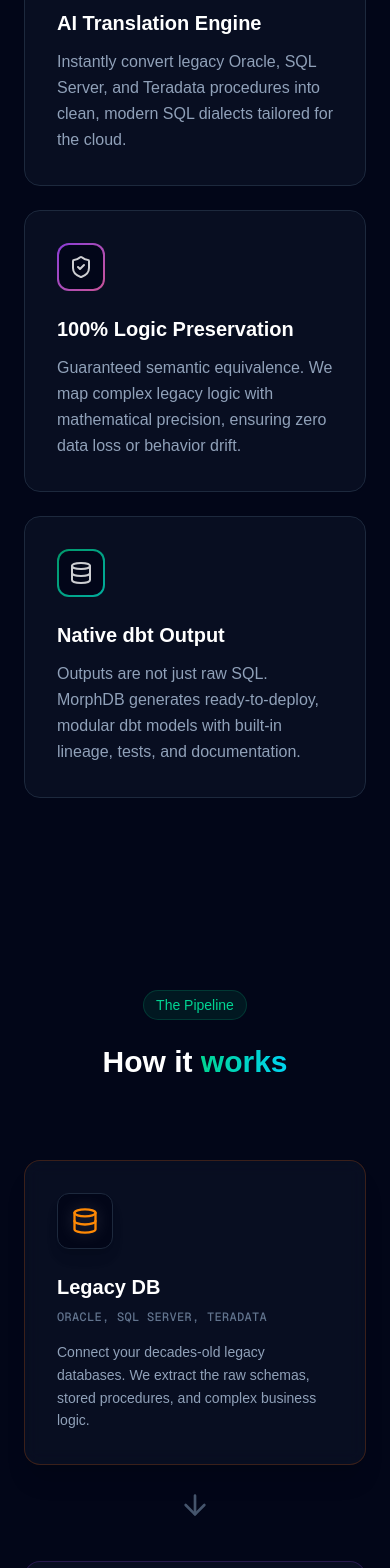
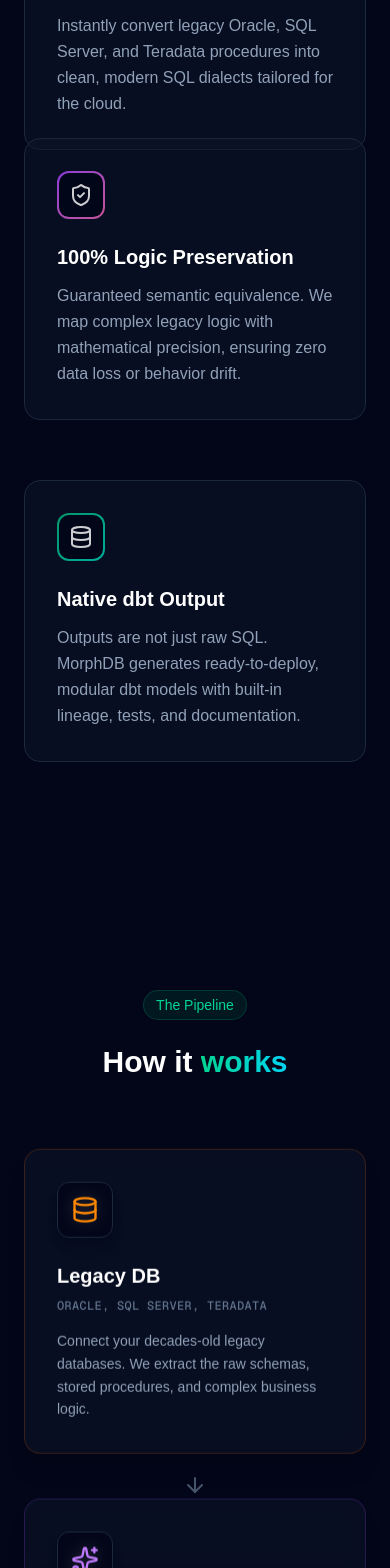
Before and after one commit to codeman403/morphdb, a Next.js app: page / in a window 390 px wide. Shown: the part 1583-3151 px from the top of the page. Built offline with nearby package versions, Linux system fonts and the light colour scheme; no server answers.

Commit message:
feat: add parallax and scroll animations to Features and HowItWorks sections

```diff
--- a/src/components/sections/Features.tsx
+++ b/src/components/sections/Features.tsx
@@ -1,7 +1,8 @@
 'use client';
 
-import { motion } from 'framer-motion';
+import { motion, useScroll, useTransform } from 'framer-motion';
 import { BrainCircuit, ShieldCheck, Database } from 'lucide-react';
+import { useRef } from 'react';
 
 const features = [
   {
@@ -9,24 +10,37 @@
     description: 'Instantly convert legacy Oracle, SQL Server, and Teradata procedures into clean, modern SQL dialects tailored for the cloud.',
     icon: BrainCircuit,
     color: 'from-blue-500 to-cyan-400',
+    delay: 0,
   },
   {
     title: '100% Logic Preservation',
     description: 'Guaranteed semantic equivalence. We map complex legacy logic with mathematical precision, ensuring zero data loss or behavior drift.',
     icon: ShieldCheck,
     color: 'from-purple-500 to-pink-400',
+    delay: 0.1,
   },
   {
     title: 'Native dbt Output',
     description: 'Outputs are not just raw SQL. MorphDB generates ready-to-deploy, modular dbt models with built-in lineage, tests, and documentation.',
     icon: Database,
     color: 'from-emerald-500 to-teal-400',
+    delay: 0.2,
   }
 ];
 
 export default function Features() {
+  const containerRef = useRef<HTMLDivElement>(null);
+  const { scrollYProgress } = useScroll({
+    target: containerRef,
+    offset: ["start end", "end start"]
+  });
+
+  const y1 = useTransform(scrollYProgress, [0, 1], [0, -50]);
+  const y2 = useTransform(scrollYProgress, [0, 1], [0, -100]); // Moves faster/further
+  const y3 = useTransform(scrollYProgress, [0, 1], [0, -50]);
+
   return (
-    <section id="features" className="relative py-24 overflow-visible">
+    <section id="features" className="relative py-24 overflow-visible" ref={containerRef}>
       {/* No background - inherits from parent */}
       <div className="relative z-10 max-w-7xl mx-auto px-6">
         <div className="text-center mb-20">
@@ -51,14 +65,20 @@
         </div>
 
         <div className="grid grid-cols-1 md:grid-cols-3 gap-6">
-          {features.map((feature, index) => (
+          {features.map((feature, index) => {
+            const y = index === 1 ? y2 : y1;
+            return (
               <motion.div
                 key={feature.title}
-              initial={{ opacity: 0, y: 20 }}
+                style={{ y }} // Parallax effect
+                className="relative"
+              >
+                <motion.div
+                  initial={{ opacity: 0, y: 50 }}
                   whileInView={{ opacity: 1, y: 0 }}
-              viewport={{ once: true }}
-              transition={{ delay: index * 0.1 + 0.2 }}
-              className="bg-slate-900/50 border border-slate-800 rounded-2xl p-8 hover:bg-slate-800/50 hover:border-emerald-500/30 transition-all duration-300 relative group"
+                  viewport={{ once: true, margin: "-50px" }}
+                  transition={{ duration: 0.5, delay: index * 0.1 }} // Staggered delay
+                  className="bg-slate-900/50 border border-slate-800 rounded-2xl p-8 hover:bg-slate-800/50 hover:border-emerald-500/30 transition-colors duration-300 h-full group"
                 >
                   <div className={`w-12 h-12 rounded-xl bg-gradient-to-br ${feature.color} p-0.5 mb-6 opacity-80 group-hover:opacity-100 transition-opacity`}>
                     <div className="w-full h-full bg-slate-950 rounded-[10px] flex items-center justify-center">
@@ -70,7 +90,9 @@
                     {feature.description}
                   </p>
                 </motion.div>
-          ))}
+              </motion.div>
+            );
+          })}
         </div>
       </div>
     </section>
--- a/src/components/sections/HowItWorks.tsx
+++ b/src/components/sections/HowItWorks.tsx
@@ -1,7 +1,8 @@
 'use client';
 
-import { motion } from 'framer-motion';
-import { Database, Sparkles, Cloud, ArrowRight, ArrowDown } from 'lucide-react';
+import { motion, useScroll, useTransform } from 'framer-motion';
+import { Database, Sparkles, Cloud, ArrowRight } from 'lucide-react';
+import { useRef } from 'react';
 
 const steps = [
   {
@@ -34,8 +35,19 @@
 ];
 
 export default function HowItWorks() {
+  const containerRef = useRef<HTMLDivElement>(null);
+  const { scrollYProgress } = useScroll({
+    target: containerRef,
+    offset: ["start end", "end start"]
+  });
+
+  // Parallax for cards - subtle staggered movement
+  const y1 = useTransform(scrollYProgress, [0, 1], [0, -20]);
+  const y2 = useTransform(scrollYProgress, [0, 1], [0, -40]);
+  const y3 = useTransform(scrollYProgress, [0, 1], [0, -60]);
+
   return (
-    <section id="how-it-works" className="relative py-24 overflow-visible">
+    <section id="how-it-works" className="relative py-24 overflow-visible" ref={containerRef}>
       {/* No background - inherits from parent */}
       <div className="relative z-10 max-w-7xl mx-auto px-6">
         <div className="text-center mb-20">
@@ -59,14 +71,22 @@
         </div>
 
         <div className="flex flex-col md:flex-row items-center justify-center gap-4 md:gap-8">
-          {steps.map((step, index) => (
+          {steps.map((step, index) => {
+            // Apply different parallax to each card
+            const y = index === 0 ? y1 : index === 1 ? y2 : y3;
+
+            return (
               <div key={step.title} className="flex flex-col md:flex-row items-center w-full md:w-1/3">
                 <motion.div
-                initial={{ opacity: 0, y: 20 }}
+                  style={{ y }} // Parallax movement
+                  className="w-full h-full"
+                >
+                  <motion.div
+                    initial={{ opacity: 0, y: 50 }}
                     whileInView={{ opacity: 1, y: 0 }}
                     viewport={{ once: true }}
-                transition={{ delay: index * 0.2 }}
-                className={`w-full h-full bg-slate-900/50 backdrop-blur-sm border ${step.borderColor} rounded-2xl p-8 relative group hover:-translate-y-1 transition-all duration-300 shadow-xl`}
+                    transition={{ delay: index * 0.2, duration: 0.5 }}
+                    className={`w-full h-full bg-slate-900/50 backdrop-blur-sm border ${step.borderColor} rounded-2xl p-8 relative group hover:-translate-y-2 transition-all duration-300 shadow-xl`}
                   >
                     {/* Glow effect */}
                     <div className={`absolute -inset-px rounded-2xl ${step.glow} opacity-0 group-hover:opacity-20 transition-opacity duration-500 blur-xl`} />
@@ -82,6 +102,7 @@
                       </p>
                     </div>
                   </motion.div>
+                </motion.div>
 
                 {/* Arrow connector (hidden on last item) */}
                 {index < steps.length - 1 && (
@@ -95,19 +116,20 @@
                     <ArrowRight className="w-8 h-8" />
                   </motion.div>
                 )}
+                {/* Mobile Arrow */}
                  {index < steps.length - 1 && (
                   <motion.div
-                  initial={{ opacity: 0, scale: 0.5 }}
-                  whileInView={{ opacity: 1, scale: 1 }}
+                    initial={{ opacity: 0, height: 0 }}
+                    whileInView={{ opacity: 1, height: 'auto' }}
                     viewport={{ once: true }}
-                  transition={{ delay: index * 0.2 + 0.1 }}
-                  className="flex md:hidden flex-shrink-0 items-center justify-center h-12 text-slate-600 my-4"
+                    className="md:hidden flex flex-shrink-0 items-center justify-center h-12 text-slate-600 my-2"
                   >
-                  <ArrowDown className="w-8 h-8" />
+                    <ArrowRight className="w-6 h-6 rotate-90" />
                   </motion.div>
                 )}
               </div>
-          ))}
+            );
+          })}
         </div>
       </div>
     </section>
```
Lines whose indentation alone changed are shown as unchanged.
